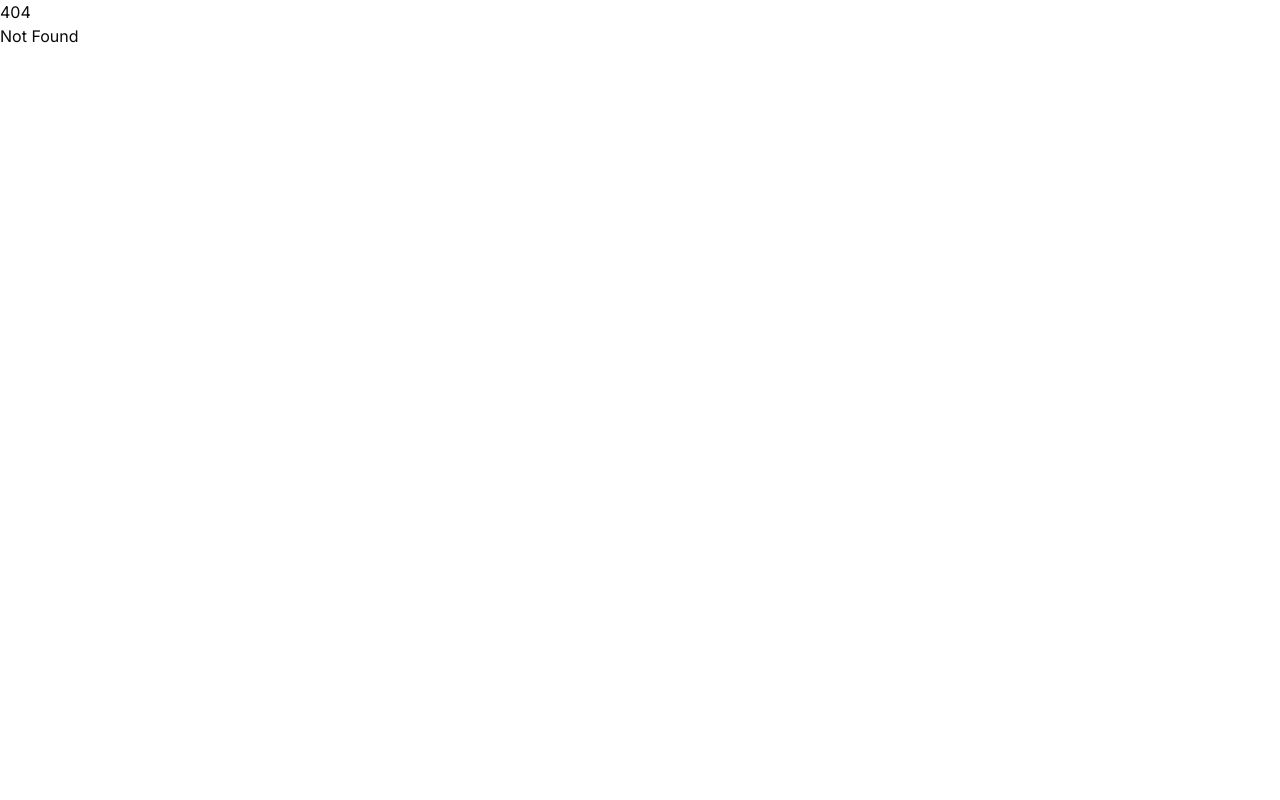
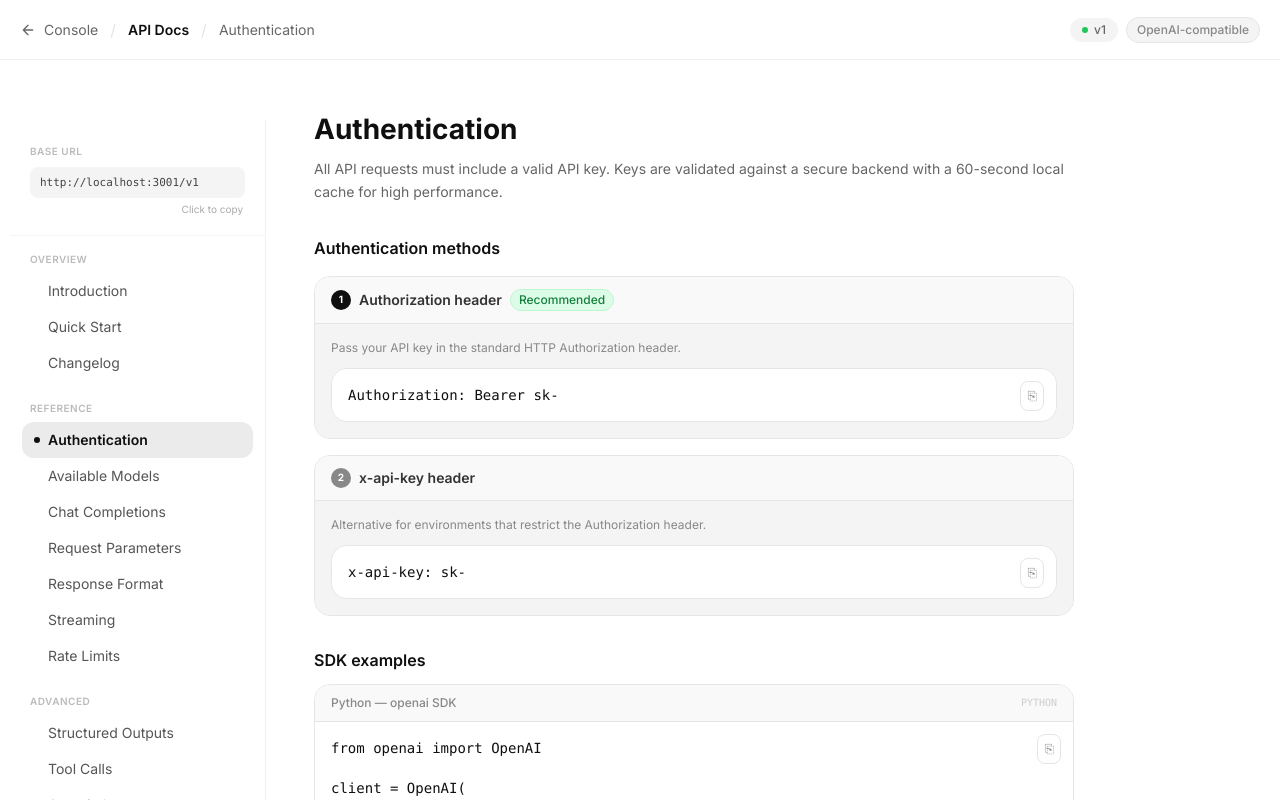
Before and after one commit to oki0ki/Render-API-Console, a SvelteKit app in the folder console/console/: page /docs/authentication in a window 1280 px wide. Before the commit this address had no page. Built offline with nearby package versions, Linux system fonts and the light colour scheme.

Commit message:
Add console/console/src/routes/docs/authentication/+page.svelte

```diff
--- /dev/null
+++ b/console/console/src/routes/docs/authentication/+page.svelte
@@ -0,0 +1,104 @@
+<script lang="ts">
+        import { baseUrl, copyText, copiedId } from '$lib/docs-store';
+        import CodeBlock from '$lib/CodeBlock.svelte';
+</script>
+
+<svelte:head><title>Authentication — API Docs</title></svelte:head>
+
+<div class="max-w-[760px]">
+
+        <h1 class="text-[1.75rem] font-bold text-[#0f0f0f] mb-2">Authentication</h1>
+        <p class="text-sm text-[#666] mb-8 leading-relaxed">
+                All API requests must include a valid API key. Keys are validated against a secure backend with a 60-second local cache for high performance.
+        </p>
+
+        <!-- Methods -->
+        <h2 class="text-base font-semibold text-[#0f0f0f] mb-4">Authentication methods</h2>
+        <div class="space-y-4 mb-8">
+
+                <!-- Method 1 -->
+                <div class="border border-[#e5e5e5] rounded-2xl overflow-hidden">
+                        <div class="flex items-center justify-between px-4 py-3 bg-[#f9f9f9] border-b border-[#e5e5e5]">
+                                <div class="flex items-center gap-2">
+                                        <span class="w-5 h-5 rounded-full bg-[#0f0f0f] text-white text-[10px] font-bold flex items-center justify-center">1</span>
+                                        <span class="text-sm font-semibold text-[#333]">Authorization header</span>
+                                        <span class="text-xs px-2 py-0.5 rounded-full bg-green-100 text-green-700 border border-green-200 font-medium">Recommended</span>
+                                </div>
+                        </div>
+                        <div class="p-4 bg-[#f4f4f4]">
+                                <p class="text-xs text-[#888] mb-3">Pass your API key in the standard HTTP Authorization header.</p>
+                                <CodeBlock code="Authorization: Bearer sk-<your-api-key>" id="auth-bearer" />
+                        </div>
+                </div>
+
+                <!-- Method 2 -->
+                <div class="border border-[#e5e5e5] rounded-2xl overflow-hidden">
+                        <div class="flex items-center gap-2 px-4 py-3 bg-[#f9f9f9] border-b border-[#e5e5e5]">
+                                <span class="w-5 h-5 rounded-full bg-[#888] text-white text-[10px] font-bold flex items-center justify-center">2</span>
+                                <span class="text-sm font-semibold text-[#333]">x-api-key header</span>
+                        </div>
+                        <div class="p-4 bg-[#f4f4f4]">
+                                <p class="text-xs text-[#888] mb-3">Alternative for environments that restrict the Authorization header.</p>
+                                <CodeBlock code="x-api-key: sk-<your-api-key>" id="auth-xkey" />
+                        </div>
+                </div>
+        </div>
+
+        <!-- Example with SDK -->
+        <h2 class="text-base font-semibold text-[#0f0f0f] mb-3">SDK examples</h2>
+        <CodeBlock
+                code={`from openai import OpenAI
+
+client = OpenAI(
+    api_key="sk-<your-api-key>",   # ← your key here
+    base_url="${$baseUrl || 'https://api.example.com/v1'}"
+)
+
+# All requests use the key automatically
+response = client.chat.completions.create(
+    model="Mistral-Small-4",
+    messages=[{"role": "user", "content": "Hello"}]
+)`}
+                id="auth-sdk-py"
+                label="Python — openai SDK"
+                lang="python"
+        />
+
+        <CodeBlock
+                code={`import OpenAI from 'openai';
+
+const client = new OpenAI({
+  apiKey: 'sk-<your-api-key>',   // ← your key here
+  baseURL: '${$baseUrl || 'https://api.example.com/v1'}'
+});
+
+// All requests use the key automatically
+const response = await client.chat.completions.create({
+  model: 'Mistral-Small-4',
+  messages: [{ role: 'user', content: 'Hello' }]
+});`}
+                id="auth-sdk-ts"
+                label="TypeScript — openai SDK"
+                lang="typescript"
+        />
+
+        <!-- Warning -->
+        <div class="flex items-start gap-3 p-4 rounded-xl border border-amber-200 bg-amber-50 mt-6">
+                <svg class="w-4 h-4 text-amber-500 flex-shrink-0 mt-0.5" viewBox="0 0 24 24" fill="none" stroke="currentColor" stroke-width="2"><path d="M10.29 3.86L1.82 18a2 2 0 001.71 3h16.94a2 2 0 001.71-3L13.71 3.86a2 2 0 00-3.42 0z"/><line x1="12" y1="9" x2="12" y2="13"/><line x1="12" y1="17" x2="12.01" y2="17"/></svg>
+                <div class="text-sm text-amber-800 space-y-1">
+                        <p class="font-semibold">Keep your API key secret</p>
+                        <p>Never expose your API key in client-side code, public repositories, or logs. Use environment variables or a secrets manager in production.</p>
+                </div>
+        </div>
+
+        <!-- Key management tip -->
+        <div class="mt-6 p-4 rounded-xl border border-[#f0f0f0] bg-[#fafafa]">
+                <p class="text-sm font-semibold text-[#333] mb-1">Managing your keys</p>
+                <p class="text-sm text-[#666]">
+                        Create, rotate, and revoke API keys from the
+                        <a href="/" class="text-[#0f0f0f] hover:underline font-medium">Console dashboard</a>.
+                        Each key shows usage statistics and can be deactivated instantly.
+                </p>
+        </div>
+
+</div>
```
